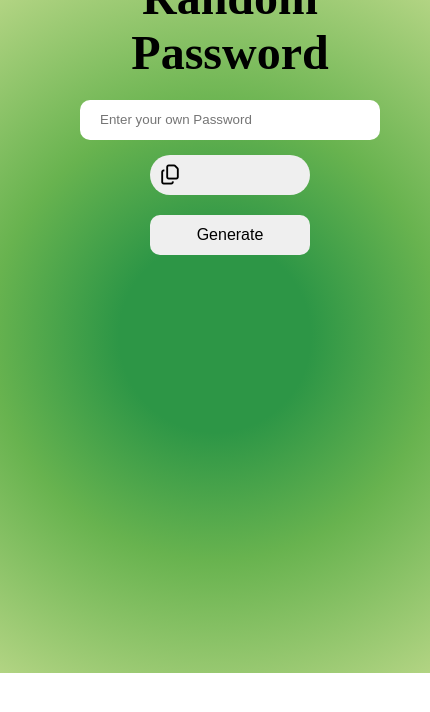
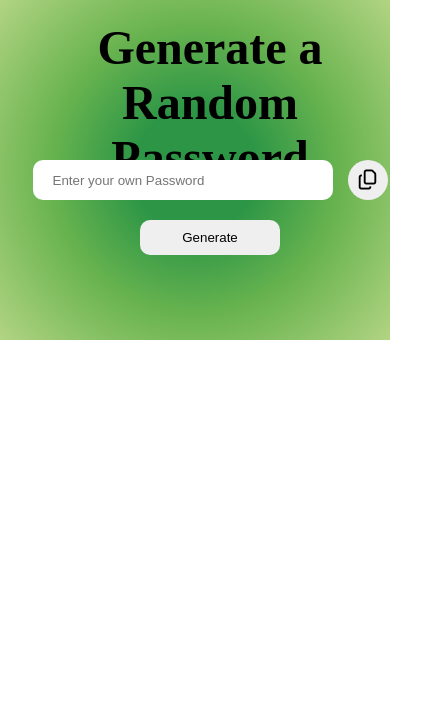
Before and after one commit to kunal5762/Random_Password, a plain HTML site: page index.html in a window 390 px wide. Shown: the whole page, 430 px wide, since content can reach past the window. Drawn offline with Linux system fonts and the light colour scheme.

Commit message:
Refactor CSS for improved layout and responsiveness
Updated styles for responsive design and layout adjustments.

```diff
--- a/style.css
+++ b/style.css
@@ -1,6 +1,6 @@
 * {
-      padding: 0;
-      margin:0;
+    margin: 0;
+    padding: 0;
 }
 
 .parent {
@@ -13,7 +13,7 @@
 }
 
 .container-cl {
-    min-height: 100vh;
+    height: 300px;
     width: 100%;
     padding-left: 60px;
     display: flex;
@@ -97,28 +97,29 @@
     transform: rotate(360deg) scale(1);
     pointer-events: auto;
 }
-
 @media (max-width: 600px) {
 
     .parent {
         justify-content: center;
-        padding: 20px;
+        height: fit-content;
     }
 
     .container-cl {
         padding-left: 0;
         align-items: center;
         text-align: center;
-        height: auto;
+        padding-bottom: 20px;
+        padding-top: 20px;
     }
 
     .container-cl h1 {
         font-size: 36px;
+        height: 120px;
     }
 
     .display-cl {
-        flex-direction: column;
         gap: 15px;
+        height: 40px;
     }
 
     .display-cl input {
@@ -126,9 +127,8 @@
         max-width: 280px;
     }
 
-    .display-cl button,
-    .getpass-cl {
-        width: 160px;
+    .display-cl button{
+        width: 40px;
         height: 40px;
         font-size: 16px;
     }
```
